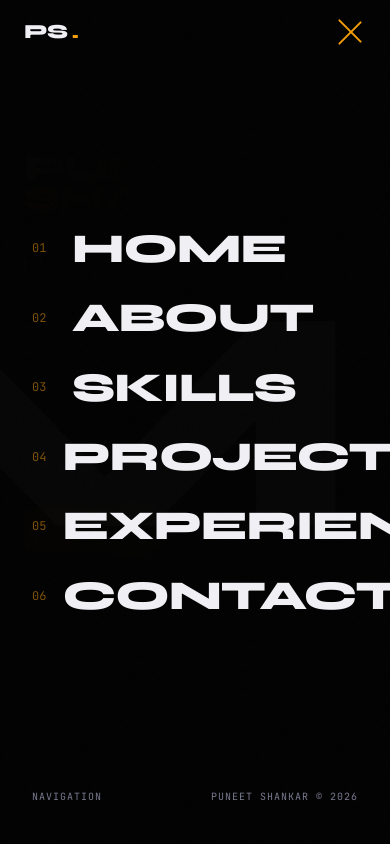
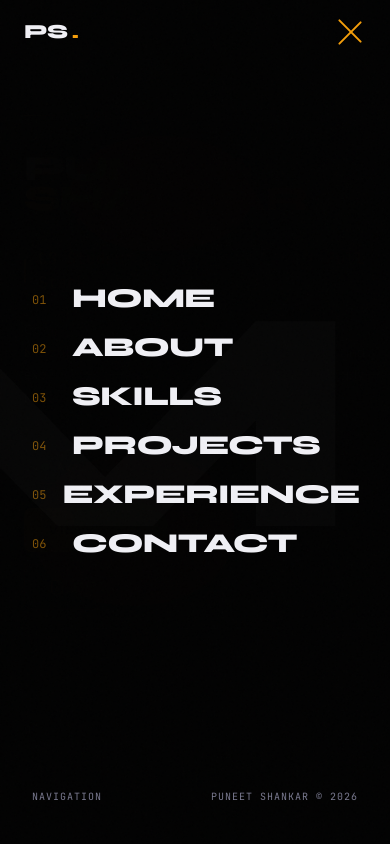
Before and after one commit to CodeWhizPuneet/Puneet-Portfolio, a Next.js app: page / in a window 390 px wide. Both pictures are taken after a click on the button "Toggle menu". Shown: the top 844 px of the page. Built offline with nearby package versions, Linux system fonts and the light colour scheme.

Commit message:
fix: reduce mobile menu font size to prevent overflow on small screens

```diff
--- a/app/components/Navbar.tsx
+++ b/app/components/Navbar.tsx
@@ -199,7 +199,7 @@ export default function Navbar() {
             animate={{ opacity: 1 }}
             exit={{ opacity: 0 }}
             transition={{ duration: 0.4 }}
-            className="fixed inset-0 z-40 bg-background/98 backdrop-blur-3xl flex flex-col justify-center px-8"
+            className="fixed inset-0 z-40 bg-background/98 backdrop-blur-3xl flex flex-col justify-center px-8 overflow-hidden"
           >
             {/* Background number */}
             <span className="absolute top-1/2 right-8 -translate-y-1/2 text-[20rem] font-black text-white/[0.015] leading-none select-none pointer-events-none">
@@ -225,10 +225,7 @@ export default function Navbar() {
                   <span className="text-xs font-mono text-accent/50 w-6">
                     0{i + 1}
                   </span>
-                  {/* clamp ensures text never overflows the menu on small phones.
-                   * 10.5vw of 390px = 40.9px; "EXPERIENCE" (longest item) fits in < 290px
-                   * which is well within the px-8 container on any phone. */}
-                  <span className="text-[clamp(2rem,10.5vw,3.75rem)] font-black uppercase tracking-tight text-primary transition-colors duration-200 group-hover:text-accent">
+                  <span className="text-[clamp(1.25rem,7vw,3.5rem)] font-black uppercase tracking-tight text-primary transition-colors duration-200 group-hover:text-accent">
                     {label}
                   </span>
                 </motion.a>
```
